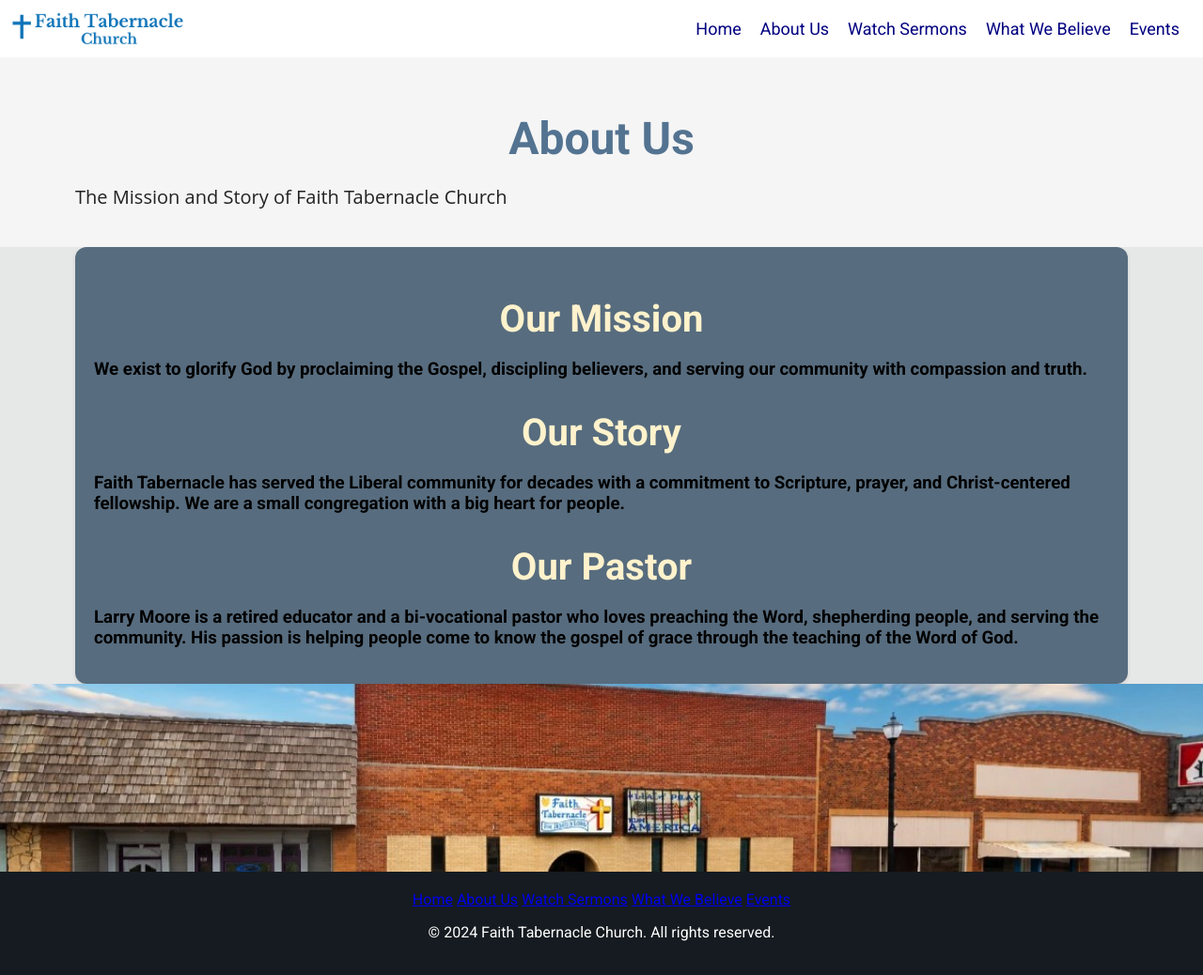
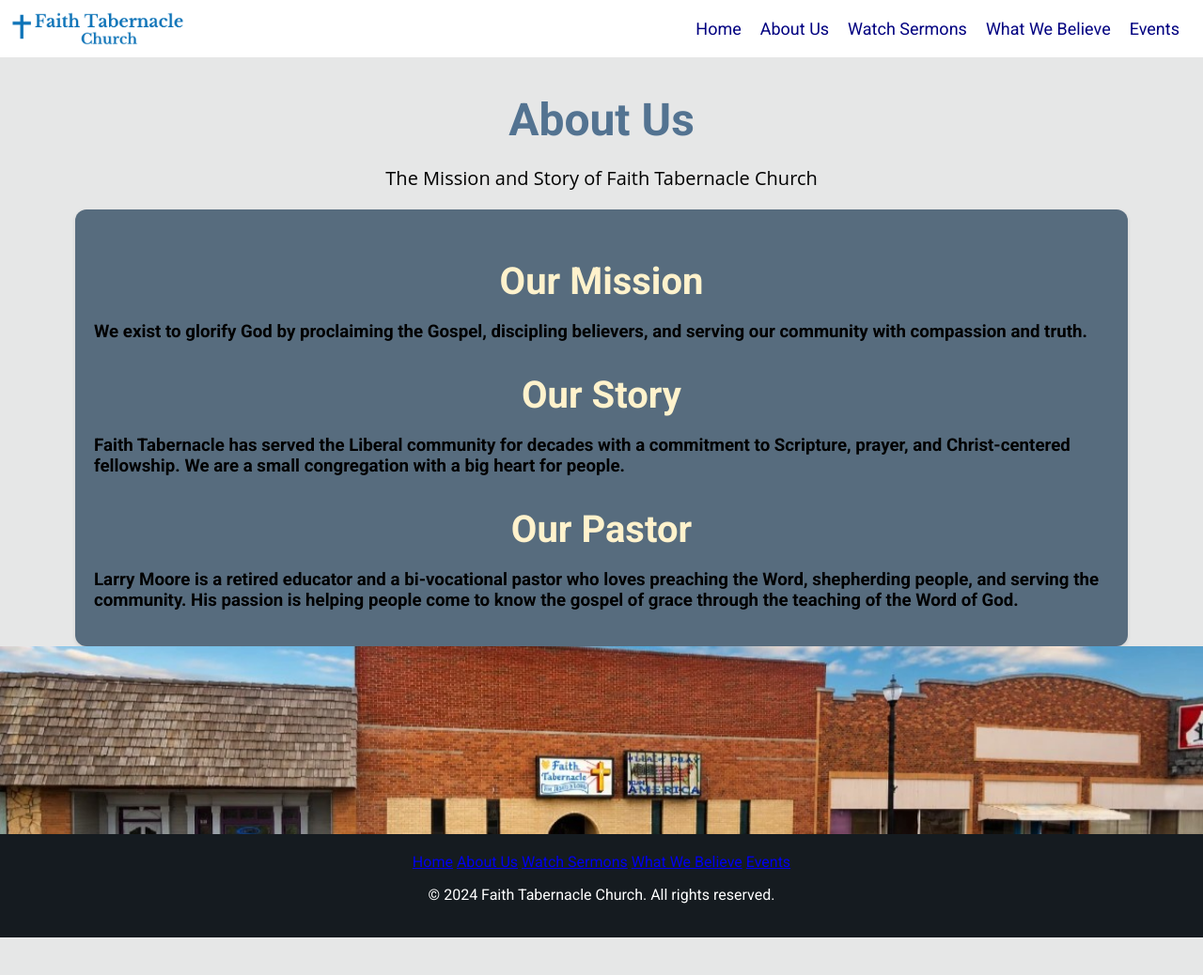
Before and after one commit to nwmdesign/faithtabliberal, a Jekyll site: the page built from about.md, in a window 1280 px wide. Shown: the whole page at 94% size. Built offline with Jekyll 4.4.1, drawn with Linux system fonts in a browser that asks for light colours; after the commit the page ends 998 px from its top, so only the background shows below that.

Commit message:
Update about.html

```diff
--- a/_layouts/about.html
+++ b/_layouts/about.html
@@ -1,7 +1,7 @@
 ---
 layout: default
 ---
-    <section class="light-section">
+    <section class="title-section">
         <div class="container">
             <h2>{{ page.title }}</h2>
             <p>{{ page.description }}</p>
```
